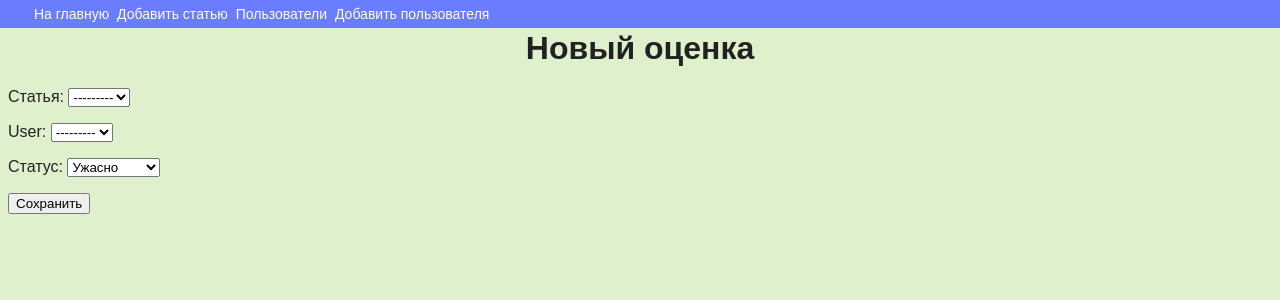
After one commit to nomad696/python_group_2_homework_43_Omar_Dairov, a Django app: page /issue/create in a window 1280 px wide. The commit adds this page. Shown: the top 300 px of the page. Run offline with Django 3.2, Linux system fonts and the light colour scheme; data that the repository does not hold is empty.

```diff
--- a/source/main/urls.py
+++ b/source/main/urls.py
@@ -15,7 +15,7 @@ Including another URLconf
 """
 from django.contrib import admin
 from django.urls import path
-from webapp.views import ArticleListView, ArticleDetailView, CreateArticleView, DeleteArticleView, UserListView, UserDetailView, UserCreateView, UserDeleteView
+from webapp.views import ArticleListView, ArticleDetailView, CreateArticleView, DeleteArticleView, UserListView, UserDetailView, UserCreateView, UserDeleteView, CommentCreateView, IssueCreateView
 
 urlpatterns = [
     path('admin/', admin.site.urls),
@@ -26,5 +26,7 @@ urlpatterns = [
     path('user/', UserListView.as_view(), name='user_list'),
     path('user/<int:pk>', UserDetailView.as_view(), name='user_detail'),
     path('user/create', UserCreateView.as_view(), name='user_create'),
-    path('user/<int:pk>/delete_user', UserDeleteView.as_view(), name='user_delete')
+    path('user/<int:pk>/delete_user', UserDeleteView.as_view(), name='user_delete'),
+    path('comment/create', CommentCreateView.as_view(), name='comment_create'),
+    path('issue/create', IssueCreateView.as_view(), name='issue_create')
 ]
--- a/source/webapp/forms.py
+++ b/source/webapp/forms.py
@@ -1,5 +1,5 @@
 from django import forms
-from webapp.models import Article, User
+from webapp.models import Article, User, Comment, Issue
 
 class ArticleForm(forms.ModelForm):
     class Meta:
@@ -27,3 +27,13 @@ class UserCreateForm(forms.ModelForm):
 
         def get_create(self):
             return User('user_detail', kwargs={'pk':self.pk})
+
+class CommentForm(forms.ModelForm):
+    class Meta:
+        model = Comment
+        fields = ['comment', 'article', 'user']
+
+class IssueForm(forms.ModelForm):
+    class Meta:
+        model = Issue
+        fields = ['article', 'user', 'status']
--- a/source/webapp/models.py
+++ b/source/webapp/models.py
@@ -7,30 +7,28 @@ class Article(models.Model):
     article = models.CharField(max_length=200, verbose_name='Тема')
     description = models.TextField(max_length=2000, null=True, blank=True, verbose_name='Описание')
     created_at = models.DateTimeField(auto_now_add=True, verbose_name='Время создания')
-    user = models.ForeignKey('User', max_length=40, on_delete=models.PROTECT, verbose_name='Автор', related_name='articles')
+    user = models.ForeignKey('User', max_length=40, on_delete=models.CASCADE, verbose_name='Автор', related_name='articles')
 
     def __str__(self):
         return self.article
 
 class Issue(models.Model):
-    STATUS_NEW = 'awful'
-    STATUS_IN_PROGRESS = 'bad'
-    STATUS_ON_PAUSE = 'normal'
-    STATUS_DONE = 'good'
-    STATUS_CANCELED = 'excellent'
+    STATUS_AWFULL = 'ужасно'
+    STATUS_BAD = 'плохо'
+    STATUS_NORMAL = 'нормально'
+    STATUS_GOOD = 'хорошо'
+    STATUS_EXCELLENT = 'отлично'
 
     STATUS_CHOICES = (
-        (STATUS_NEW, 'Ужасно'),
-        (STATUS_IN_PROGRESS, 'Плохо'),
-        (STATUS_ON_PAUSE, 'Нормально'),
-        (STATUS_DONE, 'Хорошо'),
-        (STATUS_CANCELED, 'Отлично')
+        (STATUS_AWFULL, 'Ужасно'),
+        (STATUS_BAD, 'Плохо'),
+        (STATUS_NORMAL, 'Нормально'),
+        (STATUS_GOOD, 'Хорошо'),
+        (STATUS_EXCELLENT, 'Отлично')
     )
-
-    article = models.ForeignKey(Article, on_delete=models.PROTECT, related_name='issues', verbose_name='Статья')
-    title = models.CharField(max_length=200, verbose_name='Задача')
-    description = models.TextField(max_length=2000, null=True, blank=True, verbose_name='Описание')
-    status = models.CharField(max_length=20, choices=STATUS_CHOICES, default=STATUS_NEW, verbose_name='Статус')
+    article = models.ForeignKey(Article, on_delete=models.CASCADE, related_name='issues', verbose_name='Статья')
+    user = models.ForeignKey('User', on_delete=models.PROTECT, related_name='issues')
+    status = models.CharField(max_length=20, choices=STATUS_CHOICES, default=STATUS_AWFULL, verbose_name='Статус')
 
 
 
@@ -45,10 +43,11 @@ class User(models.Model):
         return "%s. %s %s" % (self.pk, self.first_name, self.last_name)
 
 
-class Commentary(models.Model):
-    article = models.ForeignKey(Article, on_delete=models.PROTECT, related_name='commentary')
-    user = models.ForeignKey(User, on_delete=models.PROTECT, related_name='commentary')
-    commentary = models.TextField(max_length=2000, null=True, blank=True, verbose_name='Описание')
+class Comment(models.Model):
+    article = models.ForeignKey(Article, on_delete=models.CASCADE, related_name='comment')
+    user = models.ForeignKey(User, on_delete=models.PROTECT, related_name='comment')
+    comment = models.TextField(max_length=2000, null=True, blank=True, verbose_name='Описание')
+    parent_comment = models.ForeignKey('self', on_delete=models.CASCADE, null=True, blank=True, related_name='subcomment')
 
     def __str__(self):
-        return "%s %s" % (self.pk, self.article.article)
+        return "%s %s" % (self.comment, self.user.first_name)
--- a/source/webapp/static/css/style.css
+++ b/source/webapp/static/css/style.css
@@ -41,10 +41,12 @@ a:hover, a:visited {
 
 .menu li a {
     display: inline-block;
+    margin-left: 4px;
 }
 
 .menu li a:hover {
     color: #ffc122;
+    margin: 4px;
 }
 
 h1 {
--- a/source/webapp/templates/base.html
+++ b/source/webapp/templates/base.html
@@ -16,7 +16,6 @@
             <li><a href="{% url 'create_article' %}">Добавить статью</a></li>
             <li><a href="{% url 'user_list' %}">Пользователи</a></li>
             <li><a href="{% url 'user_create' %}">Добавить пользователя</a></li>
-
             {% block menu %}{% endblock %}
         </ul>
     </nav>
--- /dev/null
+++ b/source/webapp/templates/issue_create.html
@@ -0,0 +1,12 @@
+{% extends 'base.html' %}
+{% load staticfiles %}
+{% block title %}Добавить оценку{% endblock %}
+
+{% block content %}
+    <h1>Новый оценка</h1>
+    <form action="{% url 'issue_create' %}" method="post">
+        {% csrf_token %}
+        {{ form.as_p }}
+        <button type="submit" class="btn btn-primary ml-3">Сохранить</button>
+    </form>
+{% endblock %}
--- /dev/null
+++ b/source/webapp/templates/recursive_include.html
@@ -0,0 +1,6 @@
+<h5>{{ subcomment.user.name }}:</h5>
+    <p><i>{{ subcomment.text }}</i><a href="{% url 'comment_update' subcomment.pk %}"><i class="fas fa-eye-dropper ml-3"></i></a></p>
+
+    {% for comment in comment.comment.all %}
+        {% include 'recursive_include.html' with subcomment=comment %}
+    {% endfor %}
--- a/source/webapp/views.py
+++ b/source/webapp/views.py
@@ -1,8 +1,8 @@
 from django.urls import reverse, reverse_lazy
 from django.views.generic import ListView, DetailView, CreateView, DeleteView
-from webapp.models import Article, User
-from webapp.forms import ArticleForm, UserForm
-
+from webapp.models import Article, User, Comment, Issue
+from webapp.forms import ArticleForm, UserForm, CommentForm, IssueForm
+from django.shortcuts import get_object_or_404, redirect
 
 
 class ArticleListView(ListView):
@@ -40,9 +40,32 @@ class UserCreateView(CreateView):
     form_class = UserForm
 
     def get_success_url(self):
-        return reverse('user_detail', kwargs={ 'pk': self.object.pk})
+        return reverse('user_detail', kwargs={'pk': self.object.pk})
 
 class UserDeleteView(DeleteView):
     model = User
     template_name = 'user_delete.html'
     success_url = reverse_lazy('user_list')
+
+class CommentCreateView(CreateView):
+    model = Comment
+    template_name = 'comment_create.html'
+    form_class = CommentForm
+
+    def get_success_url(self):
+        return reverse('article_detail', kwargs={'pk': self.object.article.pk})
+
+class IssueCreateView(CreateView):
+    model = Issue
+    template_name = 'issue_create.html'
+    form_class = IssueForm
+
+    def get_success_url(self):
+        return reverse('article_detail', kwargs={'pk': self.object.article.pk})
+
+def favourite_article(request, user_id, article_id):
+    user = User.objects.get(pk=user_id)
+    article = get_object_or_404(Article, pk=article_id)
+    user.favourite.add(article)
+    user.save()
+    return redirect('user_detail', pk=user_id)
```
Also changed, not shown: source/webapp/admin.py (+4 -3 lines), source/webapp/templates/article_detail.html (+6 -5 lines), source/webapp/templates/comment_create.html (added, +12 -0 lines), source/webapp/templates/user_detail.html (+9 -1 lines).
